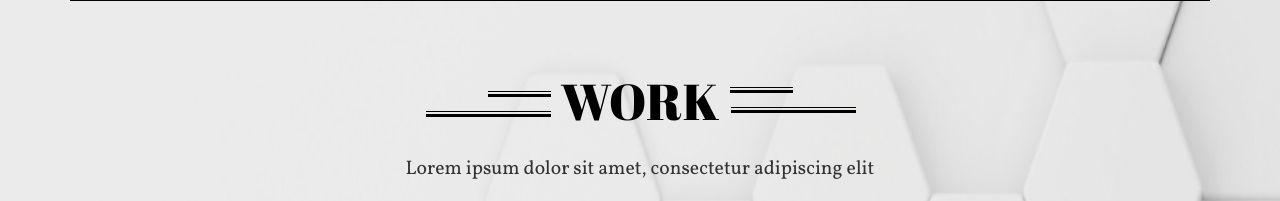
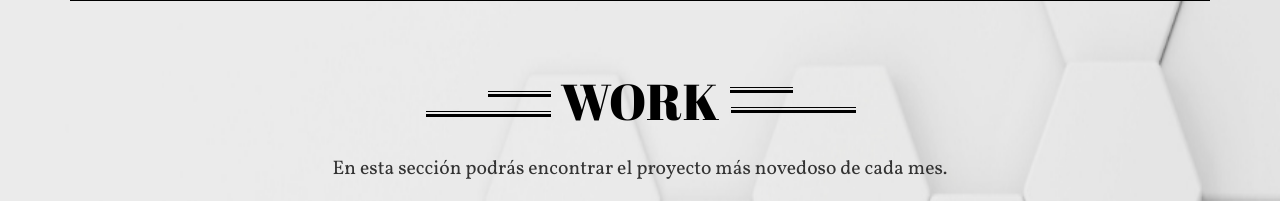
Before and after one commit to Alejandro-Murillo20/Proyecto-taller-1, a plain HTML site: page index.html in a window 1280 px wide. Shown: the part 773-974 px from the top of the page. Drawn offline with Linux system fonts and the light colour scheme.

```diff
--- a/index.html
+++ b/index.html
@@ -84,7 +84,7 @@ Smartphone Compatible web template, free webdesigns for Nokia, Samsung, LG, Sony
 		<div class="label-3"> </div>
 		<div class="label-4"> </div>
 		<h3><span class="left-icon"> </span>WORK<span class="right-icon"> </span><div class="clearfix"> </div></h3>
-		<p>Lorem ipsum dolor sit amet, consectetur adipiscing elit</p>
+		<p>En esta sección podrás encontrar el proyecto más novedoso de cada mes.</p>
 		<!--Portfolio-->
 	<div class="project">
 					<div id="portfoliolist">
```
Also changed, not shown: images/p1.jpg, images/p2.jpg, images/p3.jpg, images/p4.jpg, images/p5.jpg, images/p6.jpg, images/p7.jpg, images/p8.jpg.
